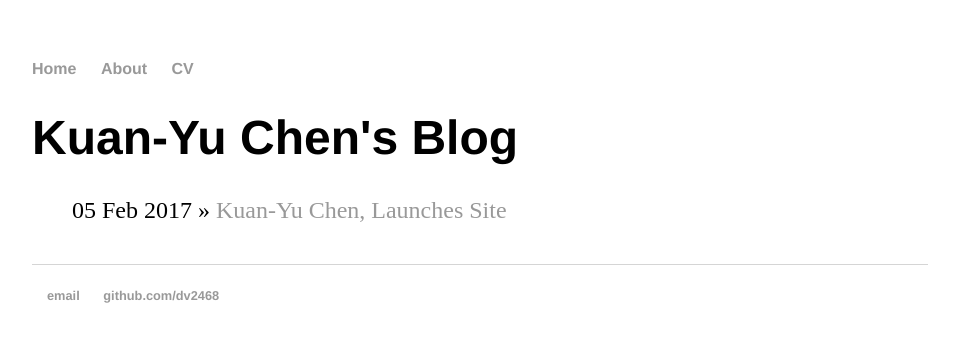
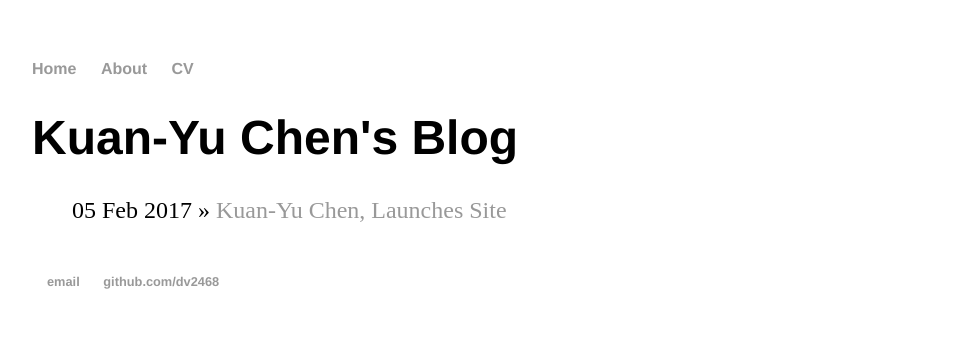
Before and after one commit to dv2468/dv2468.github.io, a Jekyll site: the page built from blog/index.html, in a window 1280 px wide. Shown: the top 342 px of the page, without its empty margins (160-1119 px from the left). Built offline with Jekyll 4.4.1, drawn with Linux system fonts in a browser that asks for light colours.

Commit message:
Update main.css

```diff
--- a/css/main.css
+++ b/css/main.css
@@ -68,7 +68,7 @@ p {
     color: #333;
 }
 footer {
-    border-top:1px solid #d5d5d5;
+    border-top:1px;
     font-size: .8em;
 }
 
```
